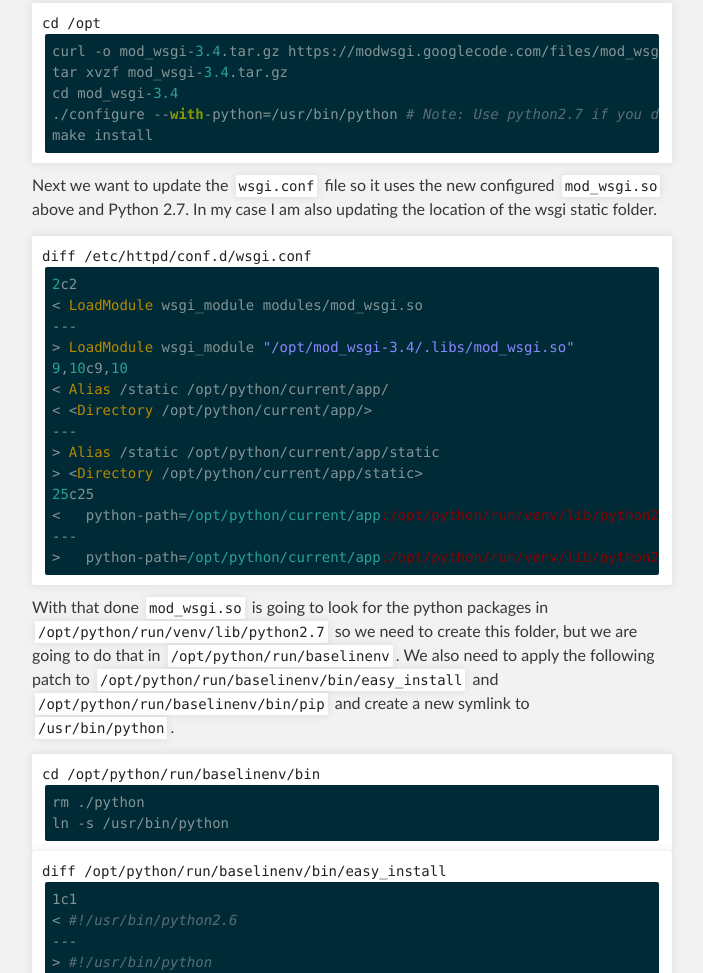
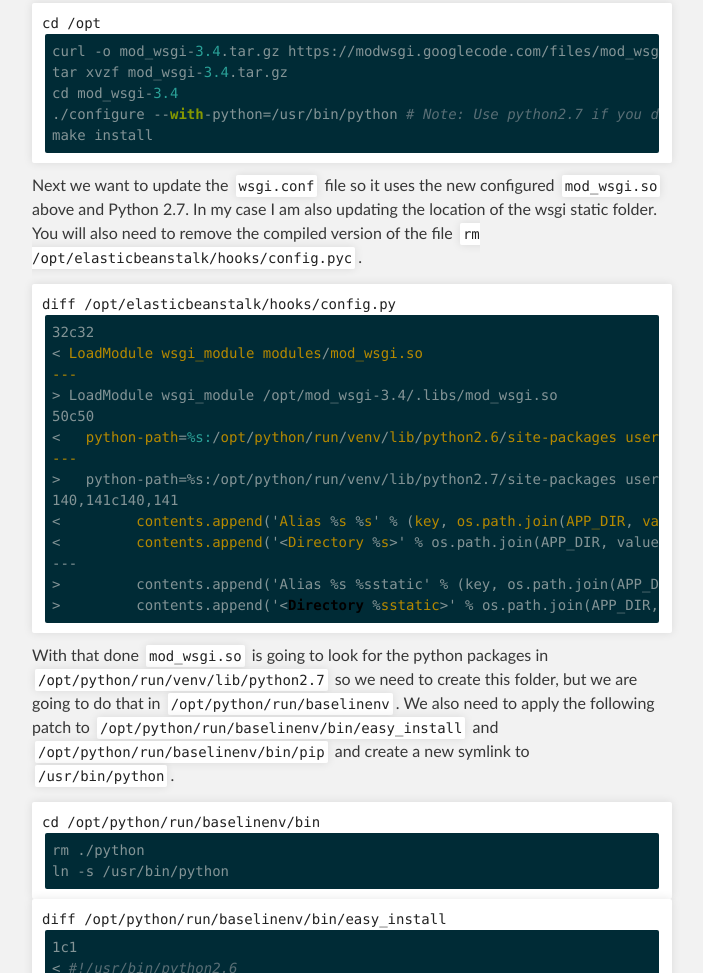
Before and after one commit to Nalum/nalum.github.com, a plain HTML site: page aws.html in a window 1280 px wide. Shown: the part 1766-2739 px from the top of the page, without its empty margins (288-991 px from the left). Drawn offline with Linux system fonts and the light colour scheme.

Commit message:
Update to the article

```diff
--- a/aws.html
+++ b/aws.html
@@ -119,24 +119,26 @@ cd mod_wsgi-3.4
 ./configure --with-python=/usr/bin/python # Note: Use python2.7 if you didn't run the symlink commands above.
 make install</code></pre>
                 <p>
-                    Next we want to update the <code>wsgi.conf</code> file so it uses the new
-                    configured <code>mod_wsgi.so</code> above and Python 2.7. In my case I am
-                    also updating the location of the wsgi static folder.
+                    Next we want to update the <code>wsgi.conf</code> file so it
+                    uses the new configured <code>mod_wsgi.so</code> above and
+                    Python 2.7. In my case I am also updating the location of the
+                    wsgi static folder. You will also need to remove the compiled
+                    version of the file <code>rm /opt/elasticbeanstalk/hooks/config.pyc</code>.
                 </p>
-                <pre>diff /etc/httpd/conf.d/wsgi.conf<code>2c2
+                <pre>diff /opt/elasticbeanstalk/hooks/config.py<code>32c32
 &lt; LoadModule wsgi_module modules/mod_wsgi.so
 ---
-&gt; LoadModule wsgi_module "/opt/mod_wsgi-3.4/.libs/mod_wsgi.so"
-9,10c9,10
-&lt; Alias /static /opt/python/current/app/
-&lt; &lt;Directory /opt/python/current/app/&gt;
+&gt; LoadModule wsgi_module /opt/mod_wsgi-3.4/.libs/mod_wsgi.so
+50c50
+&lt;   python-path=%s:/opt/python/run/venv/lib/python2.6/site-packages user=wsgi group=wsgi \
 ---
-&gt; Alias /static /opt/python/current/app/static
-&gt; &lt;Directory /opt/python/current/app/static&gt;
-25c25
-&lt;   python-path=/opt/python/current/app:/opt/python/run/venv/lib/python2.6/site-packages user=wsgi group=wsgi \
+&gt;   python-path=%s:/opt/python/run/venv/lib/python2.7/site-packages user=wsgi group=wsgi \
+140,141c140,141
+&lt;         contents.append('Alias %s %s' % (key, os.path.join(APP_DIR, value)))
+&lt;         contents.append('&lt;Directory %s&gt;' % os.path.join(APP_DIR, value))
 ---
-&gt;   python-path=/opt/python/current/app:/opt/python/run/venv/lib/python2.7/site-packages user=wsgi group=wsgi \</code></pre>
+&gt;         contents.append('Alias %s %sstatic' % (key, os.path.join(APP_DIR, value)))
+&gt;         contents.append('&lt;Directory %sstatic&gt;' % os.path.join(APP_DIR, value))</code></pre>
                 <p>
                     With that done <code>mod_wsgi.so</code> is going to look for
                     the python packages in <code>/opt/python/run/venv/lib/python2.7</code>
```
